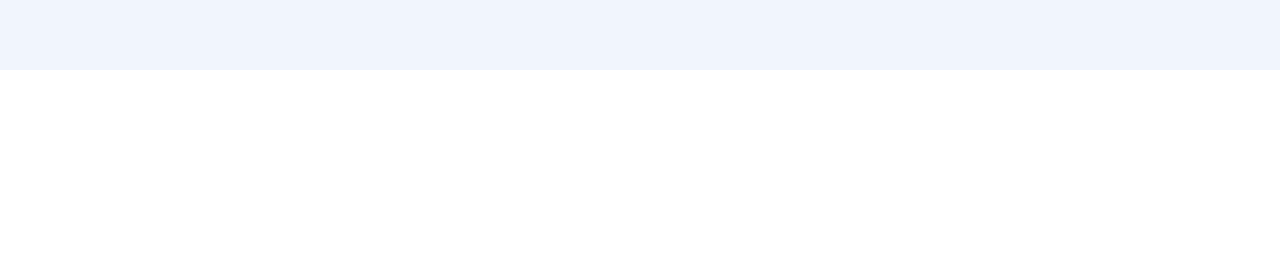
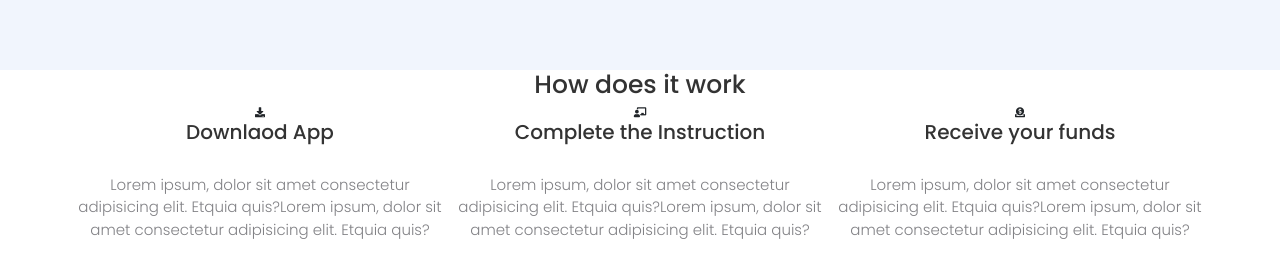
Before and after one commit to codeKAMAT/KamatPay, a React (Create React App) app: page / in a window 1280 px wide. Shown: the part 824-1102 px from the top of the page. Before the commit the page ends 894 px from the top, so only its background shows below. Built offline with nearby package versions, Linux system fonts and the light colour scheme.

Commit message:
adding HowItWorks.js component

```diff
--- a/public/index.html
+++ b/public/index.html
@@ -9,7 +9,15 @@
       name="description"
       content="Web site created using create-react-app"
     />
+    <link
+    rel="stylesheet"
+    href="https://cdnjs.cloudflare.com/ajax/libs/font-awesome/5.15.0/css/all.min.css"
+    integrity="sha512-BnbUDfEUfV0Slx6TunuB042k9tuKe3xrD6q4mg5Ed72LTgzDIcLPxg6yI2gcMFRyomt+yJJxE+zJwNmxki6/RA=="
+    crossorigin="anonymous"
+    referrerpolicy="no-referrer"
+  />
     <link href="https://cdn.jsdelivr.net/npm/bootstrap@5.0.2/dist/css/bootstrap.min.css" rel="stylesheet" integrity="sha384-EVSTQN3/azprG1Anm3QDgpJLIm9Nao0Yz1ztcQTwFspd3yD65VohhpuuCOmLASjC" crossorigin="anonymous">
+
     <link rel="manifest" href="%PUBLIC_URL%/manifest.json" />
 
     <title>Easy Pay || by codekamat</title>
--- /dev/null
+++ b/src/API/workApi.js
@@ -0,0 +1,22 @@
+const workapi = [
+    {
+      id: 1,
+      logo: "fas fa-download",
+      title: "Downlaod App",
+      info: "Lorem ipsum, dolor sit amet consectetur adipisicing elit. Etquia quis?Lorem ipsum, dolor sit amet consectetur adipisicing elit. Etquia quis?",
+    },
+    {
+      id: 2,
+      logo: "fas fa-chalkboard-teacher",
+      title: "Complete the Instruction ",
+      info: "Lorem ipsum, dolor sit amet consectetur adipisicing elit. Etquia quis?Lorem ipsum, dolor sit amet consectetur adipisicing elit. Etquia quis?",
+    },
+    {
+      id: 3,
+      logo: "fas fa-donate",
+      title: "Receive your funds",
+      info: "Lorem ipsum, dolor sit amet consectetur adipisicing elit. Etquia quis?Lorem ipsum, dolor sit amet consectetur adipisicing elit. Etquia quis?",
+    },
+  ];
+
+  export default workapi;
--- a/src/App.js
+++ b/src/App.js
@@ -1,11 +1,13 @@
 import React from 'react'
 import Navbar from './Navbar'
 import Header from './Header'
+import HowItWorks from './HowItWorks'
 const App = () => {
   return (
     <>
       <Navbar/>
       <Header/>
+      <HowItWorks/>
     </>
   )
 }
--- /dev/null
+++ b/src/HowItWorks.js
@@ -0,0 +1,33 @@
+import React, {useState} from 'react'
+import workapi from './API/workApi'
+
+const HowItWorks = () => {
+    const [workData, setWorkData] = useState(workapi)
+    return (
+        <>
+            <section>
+                <div className='work-container container' >
+                    <h1 className='main-heading text-center'>How does it work</h1>
+                    <div className='row'>
+                        {
+                            workData.map((curElem) => {
+                                const { id, logo, title, info } = curElem;
+                                return (
+                                  <div className='col-12 col-lg-4 text-center work-container-subdiv'>
+                                        <i className={`fontawesome-style ${logo}`}></i>
+                                        <h2 className='sub-heading'>{title}</h2>
+                                        <p className='main-hero-para w-100'>{info}</p>
+                                  </div>
+                                )
+                            })
+                        }
+
+
+                    </div>
+                </div>
+            </section>
+        </>
+    )
+}
+
+export default HowItWorks
```
